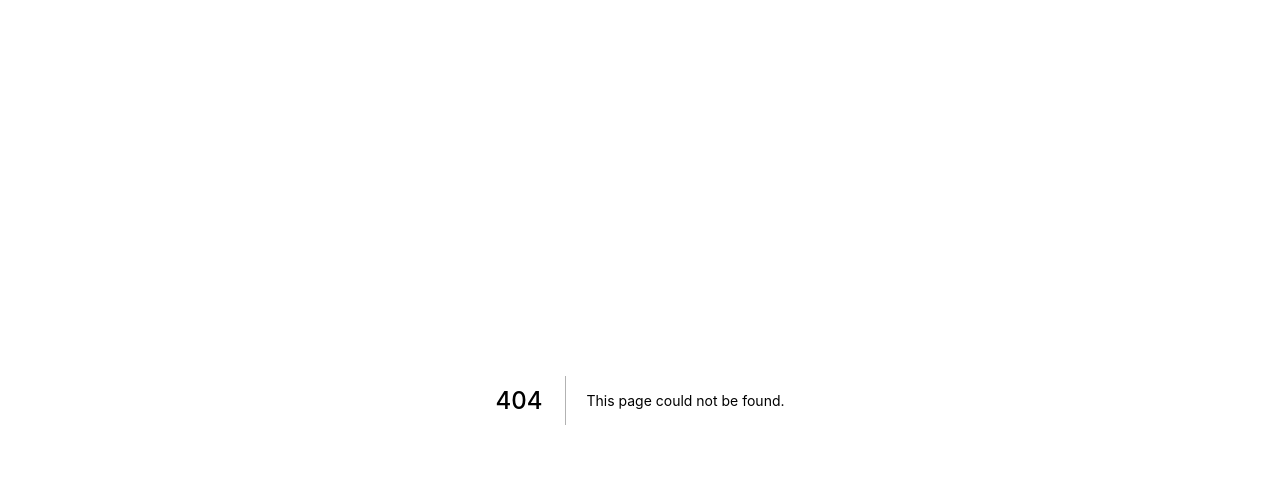
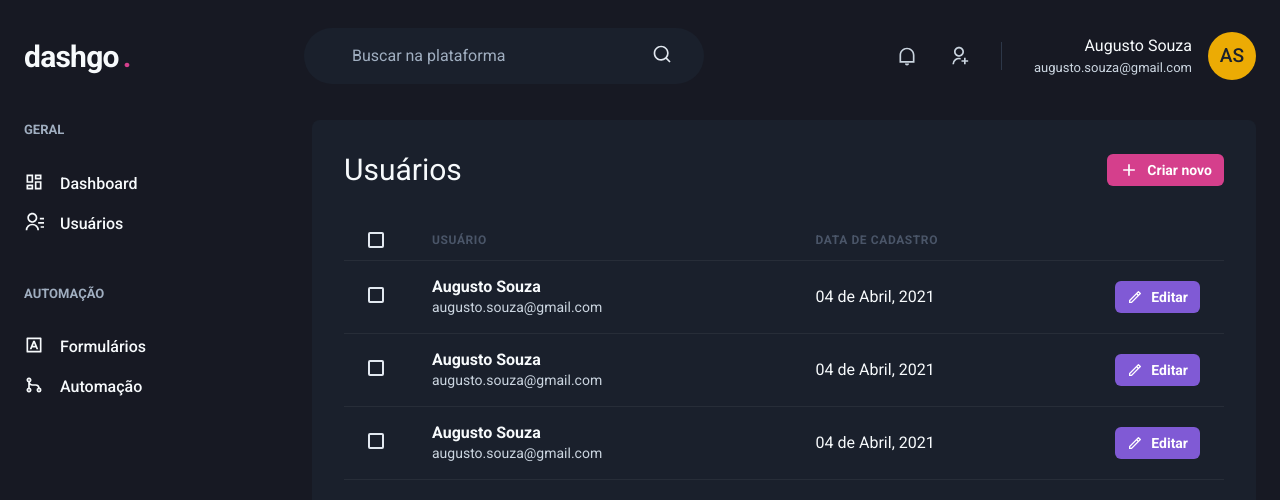
Before and after one commit to augustojs1/ignite-dashgo, a Next.js app: page /users in a window 1280 px wide. Before the commit this address had no page. Shown: the top 500 px of the page. Built offline with nearby package versions, Linux system fonts and the light colour scheme.

Commit message:
feature: listing users

```diff
--- /dev/null
+++ b/src/pages/users/index.tsx
@@ -0,0 +1,135 @@
+import {
+  Box,
+  Button,
+  Checkbox,
+  Flex,
+  Heading,
+  Icon,
+  Table,
+  Tbody,
+  Td,
+  Th,
+  Thead,
+  Tr,
+  Text,
+} from "@chakra-ui/react";
+import { RiAddLine, RiPencilFill, RiPencilLine } from "react-icons/ri";
+import Header from "../../components/Header";
+import { Sidebar } from "../../components/Sidebar";
+
+export default function UserList() {
+  return (
+    <Box>
+      <Header />
+      <Flex width={"100%"} my={"6"} maxWidth={1480} mx={"auto"} px={"6"}>
+        <Sidebar />
+
+        <Box flex={"1"} borderRadius={8} bg={"gray.800"} p={"8"}>
+          <Flex mb={"8"} justify={"space-between"} align={"center"}>
+            <Heading size={"lg"} fontWeight={"normal"}>
+              Usuários
+            </Heading>
+            <Button
+              as="a"
+              size={"sm"}
+              fontSize={"sm"}
+              colorScheme={"pink"}
+              leftIcon={<Icon as={RiAddLine} fontSize={"20"} />}
+            >
+              Criar novo
+            </Button>
+          </Flex>
+          <Table colorScheme={"whiteAlpha"}>
+            <Thead>
+              <Tr>
+                <Th px={"6"} color={"gray.300"} width={"8"}>
+                  <Checkbox colorScheme={"pink"} />
+                </Th>
+                <Th>Usuário</Th>
+                <Th>Data de cadastro</Th>
+                <Th width={"8"}></Th>
+              </Tr>
+            </Thead>
+            <Tbody>
+              <Tr>
+                <Td px="6">
+                  <Checkbox colorScheme={"pink"} />
+                </Td>
+                <Td>
+                  <Box>
+                    <Text fontWeight="bold">Augusto Souza</Text>
+                    <Text fontSize={"sm"} color="gray.300">
+                      augusto.souza@gmail.com
+                    </Text>
+                  </Box>
+                </Td>
+                <Td>04 de Abril, 2021</Td>
+                <Td>
+                  <Button
+                    as="a"
+                    size={"sm"}
+                    fontSize={"sm"}
+                    colorScheme={"purple"}
+                    leftIcon={<Icon as={RiPencilLine} fontSize={"16"} />}
+                  >
+                    Editar
+                  </Button>
+                </Td>
+              </Tr>
+              <Tr>
+                <Td px="6">
+                  <Checkbox colorScheme={"pink"} />
+                </Td>
+                <Td>
+                  <Box>
+                    <Text fontWeight="bold">Augusto Souza</Text>
+                    <Text fontSize={"sm"} color="gray.300">
+                      augusto.souza@gmail.com
+                    </Text>
+                  </Box>
+                </Td>
+                <Td>04 de Abril, 2021</Td>
+                <Td>
+                  <Button
+                    as="a"
+                    size={"sm"}
+                    fontSize={"sm"}
+                    colorScheme={"purple"}
+                    leftIcon={<Icon as={RiPencilLine} fontSize={"16"} />}
+                  >
+                    Editar
+                  </Button>
+                </Td>
+              </Tr>
+              <Tr>
+                <Td px="6">
+                  <Checkbox colorScheme={"pink"} />
+                </Td>
+                <Td>
+                  <Box>
+                    <Text fontWeight="bold">Augusto Souza</Text>
+                    <Text fontSize={"sm"} color="gray.300">
+                      augusto.souza@gmail.com
+                    </Text>
+                  </Box>
+                </Td>
+                <Td>04 de Abril, 2021</Td>
+                <Td>
+                  <Button
+                    as="a"
+                    size={"sm"}
+                    fontSize={"sm"}
+                    colorScheme={"purple"}
+                    leftIcon={<Icon as={RiPencilLine} fontSize={"16"} />}
+                  >
+                    Editar
+                  </Button>
+                </Td>
+              </Tr>
+            </Tbody>
+          </Table>
+        </Box>
+      </Flex>
+    </Box>
+  );
+}
```
